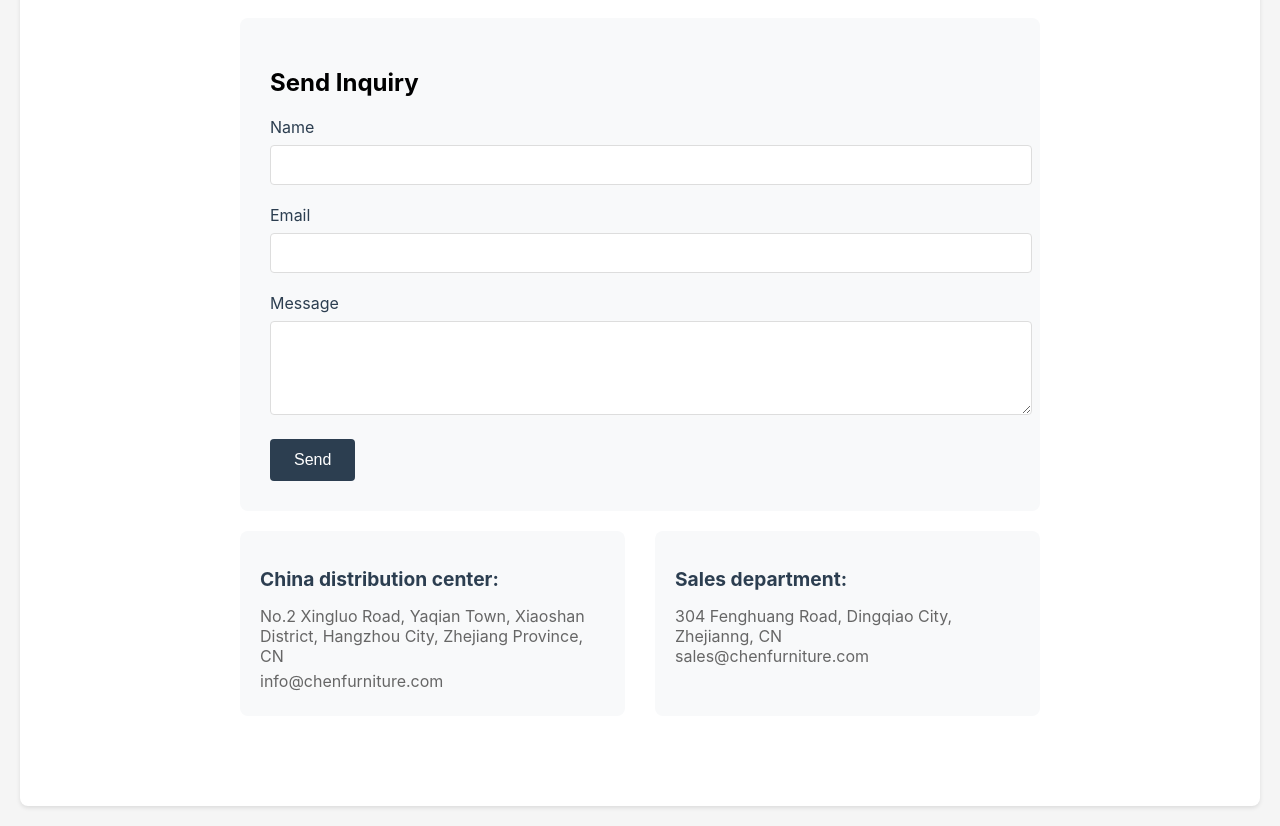
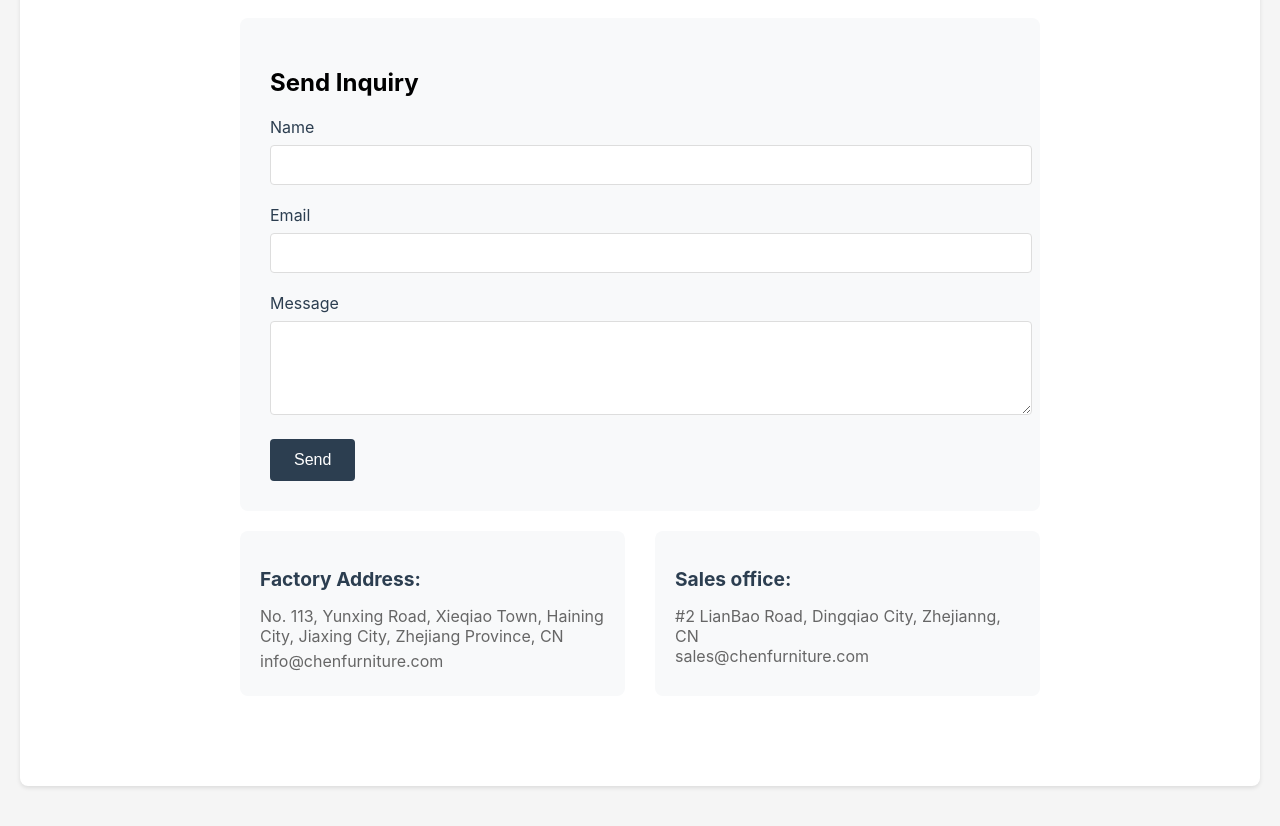
Before and after one commit to Archdalehome/archdalehome, a website: page contact.html in a window 1280 px wide. Shown: the part 228-1054 px from the top of the page. Drawn offline with nearby package versions, Linux system fonts and the light colour scheme.

Commit message:
Update contact.html

```diff
--- a/contact.html
+++ b/contact.html
@@ -132,13 +132,13 @@
             </div><br>
             <div class="contact-info">
                 <div class="info-section">
-                    <h2>China distribution center:</h2>
-                    <p> No.2 Xingluo Road, Yaqian Town, Xiaoshan District, Hangzhou City, Zhejiang Province, CN </p>
+                    <h2>Factory Address:</h2>
+                    <p> No. 113, Yunxing Road, Xieqiao Town, Haining City, Jiaxing City, Zhejiang Province, CN </p>
                     <p>info@chenfurniture.com</p>
               </div>
                 <div class="info-section">
-                    <h2>Sales department:</h2>
-                    <p> 304 Fenghuang Road, Dingqiao City, Zhejianng, CN <br>
+                    <h2>Sales office:</h2>
+                    <p> #2 LianBao Road, Dingqiao City, Zhejianng, CN <br>
                       sales@chenfurniture.com  </p>
                 </div>
             </div>
```
